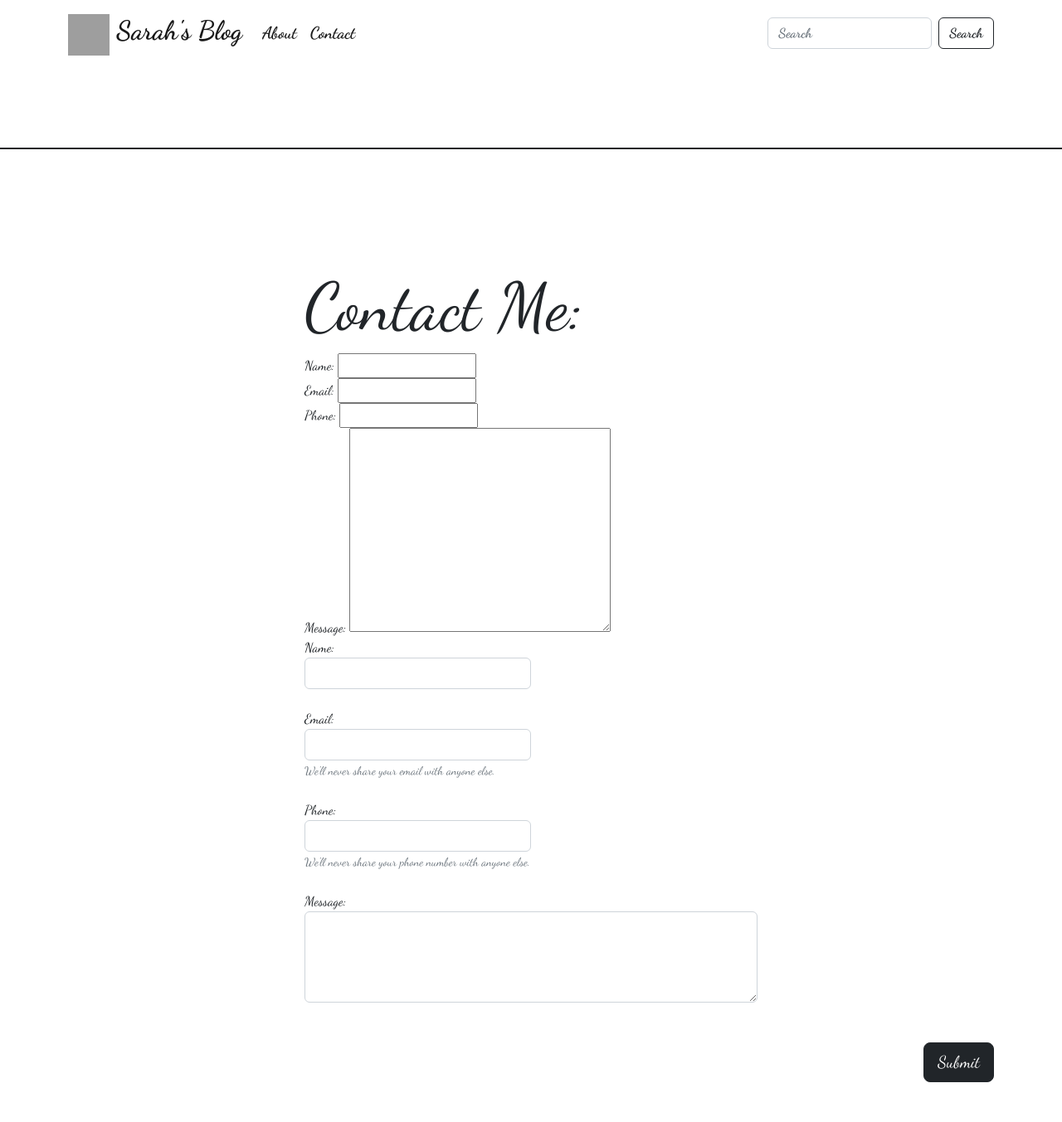
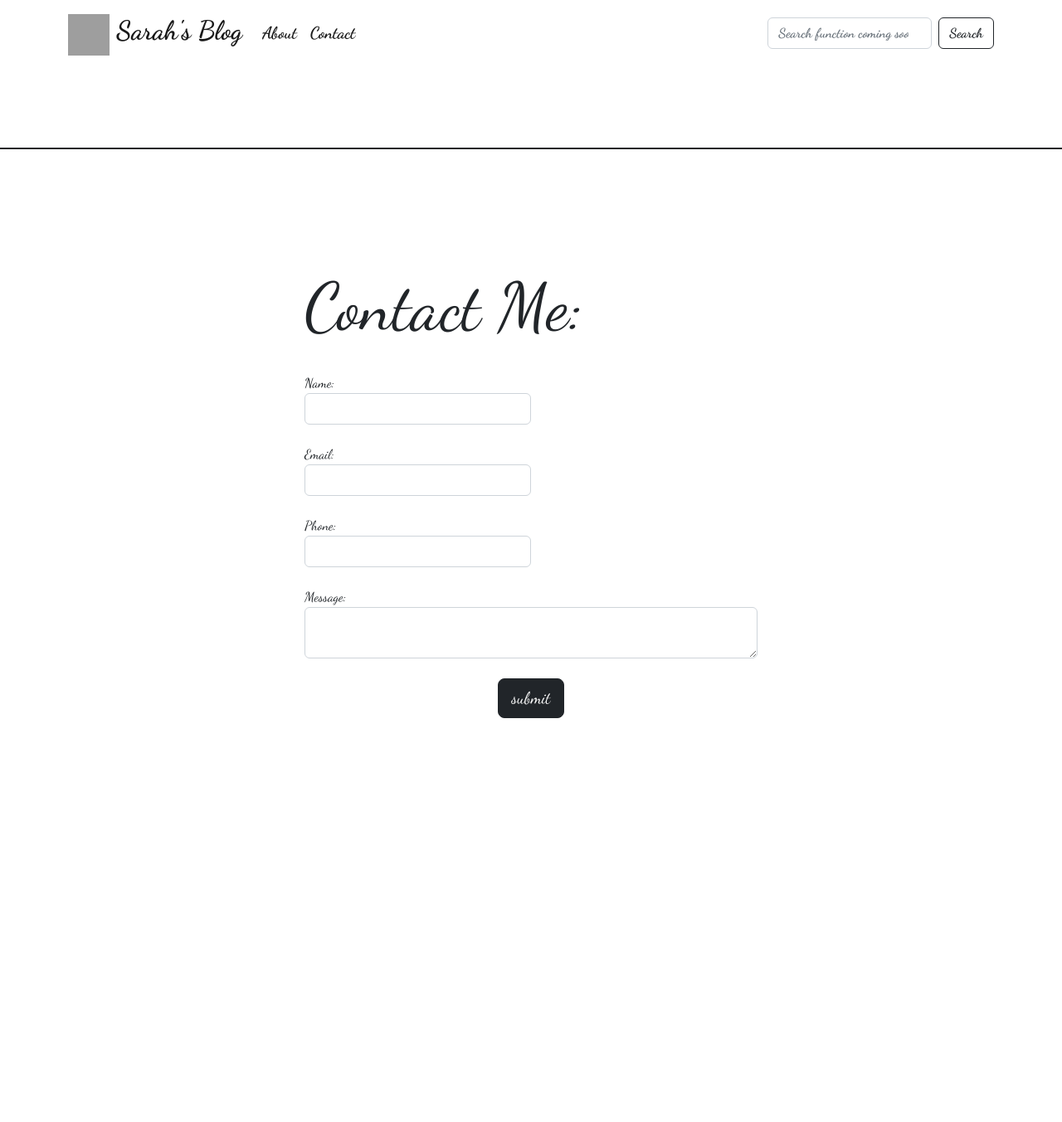
Before and after one commit to blulady/my_blog, a Django app: page /contact in a window 1280 px wide. Shown: the whole page at 83% size. After the commit the page ends 866 px from the top, so only its background shows below. Run offline with Django 5.2, Linux system fonts and the light colour scheme; some libraries are stand-ins or nearby versions; some web fonts are replaced; grey boxes are pictures that could not be loaded.

Commit message:
form rendering & returning data

```diff
--- a/blog/blog/blog_app/views.py
+++ b/blog/blog/blog_app/views.py
@@ -1,12 +1,9 @@
-from typing import Any
-from django.db.models.query import QuerySet
-from django.shortcuts import render, redirect
-from django.http import HttpResponse
+from django.shortcuts import render
+from django.http import HttpResponse, HttpResponseRedirect
 from django.template import loader
 from django.views.generic import ListView, DetailView
 from .models import Post
 from .forms import ContactForm
-
 
 
 class HomeView(ListView):
@@ -30,28 +27,15 @@ def about_me(request):
     return HttpResponse(template.render())
 
 
-# def contact(request):
-#     template = loader.get_template("blog/contact.html")
-#     return HttpResponse(template.render())
-
-
 def contact(request):
-    if request.method == 'POST':
-        form = ContactForm(request.Post)
-        name = request.POST.get('name')
-        email = request.POST.get('email')
-        phone = request.POST.get('phone')
-        message = request.POST.get('message')
-        form.name = name
-        form.email = email
-        form.phone = phone
-        form.message = message
+    if request.method == "POST":
+        form = ContactForm(request.POST)
         if form.is_valid():
-            pass
-            return redirect('success')
+            print(form)
+            return HttpResponseRedirect("/success")
     else:
         form = ContactForm()
-    return render(request, 'blog/contact.html', {'form': form})
+    return render(request, 'blog/contact.html', {"form": form})
 
 
 def success(request):
--- a/blog/blog/templates/base/navbar.html
+++ b/blog/blog/templates/base/navbar.html
@@ -14,7 +14,7 @@
           </li>
         </ul>
         <form class="d-flex" role="search">
-          <input class="form-control me-2 logo" type="search" placeholder="Search" aria-label="Search">
+          <input class="form-control me-2 logo" type="search" placeholder="Search function coming soon" aria-label="Search">
           <button class="btn btn-outline-dark logo" type="submit">Search</button>
         </form>
       </div>
--- a/blog/blog/templates/blog/contact.html
+++ b/blog/blog/templates/blog/contact.html
@@ -1,6 +1,6 @@
 {% extends "../base/base.html" %}
 {% block title %}
-    About Sarah
+    Contact Sarah
 {% endblock %}
 {% block template %}
 {% include "../base/navbar.html" %}
@@ -9,38 +9,35 @@
         <div class="container py-5 mt-md-5">
             <div class="row mt-md-5 justify-content-center">
                 <div class="col-12 col-md-6 py-1 py-md-5 text-center text-md-start">
-                    <form class="" method="POST" action="ContactForm">
-                        <h1 class="display-1">Contact Me:</h1>
-                        {{ form }}
+                     <h2 class="display-1">Contact Me:</h2>
+                    <br>
+                    <form action="" method="post" class="contact-form">
+                        {% csrf_token %}
                         <div class="form-group col-md-6">
                             <label for="name">Name:</label>
-                            <input name="name" type="text" class="form-control" id="name" aria-describedby="nameHelp">
+                            <input id="name" type="text" name="name" class="form-control">
                         </div>
                         <br>
                         <div class="form-group col-md-6">
                             <label for="email">Email:</label>
-                            <input name="email" type="email" class="form-control" id="email" aria-describedby="emailHelp">
-                            <small id="emailHelp" class="form-text text-muted">We'll never share your email with anyone else.</small>
+                            <input id="email" type="email" name="email" class="form-control">
                         </div>
                         <br>
                         <div class="form-group col-md-6">
                             <label for="phone">Phone:</label>
-                            <input name="phone" type="text" class="form-control" id="phone" aria-describedby="phoneHelp">
-                            <small id="phoneHelp" class="form-text text-muted">We'll never share your phone number with anyone else.</small>
+                            <input id="phone" type="text" name="phone" class="form-control">
                         </div>
                         <br>
                         <div class="form-group">
-                            <label for="FormControlTextarea">Message:</label>
-                            <textarea name="message" class="form-control" id="FormControlTextarea" rows="4"></textarea>
+                            <label for="message">Message:</label>
+                            <textarea id="message" name="message" class="form-control"></textarea>
+                       </div>
+                        <br>
+                        <div class="text-center">
+                            <input type="submit" value="submit" class="btn btn-dark btn-lg">
                         </div>
-
                     </form>
-
                 </div>
-                <div class="text-end">
-                <button type="submit" class="btn btn-dark btn-lg">
-                               <a href="{% url 'contact' %}" style="text-decoration:none; color: white"> Submit </a></button>
-                             </div>
             </div>
         </div>
 </div>
```
